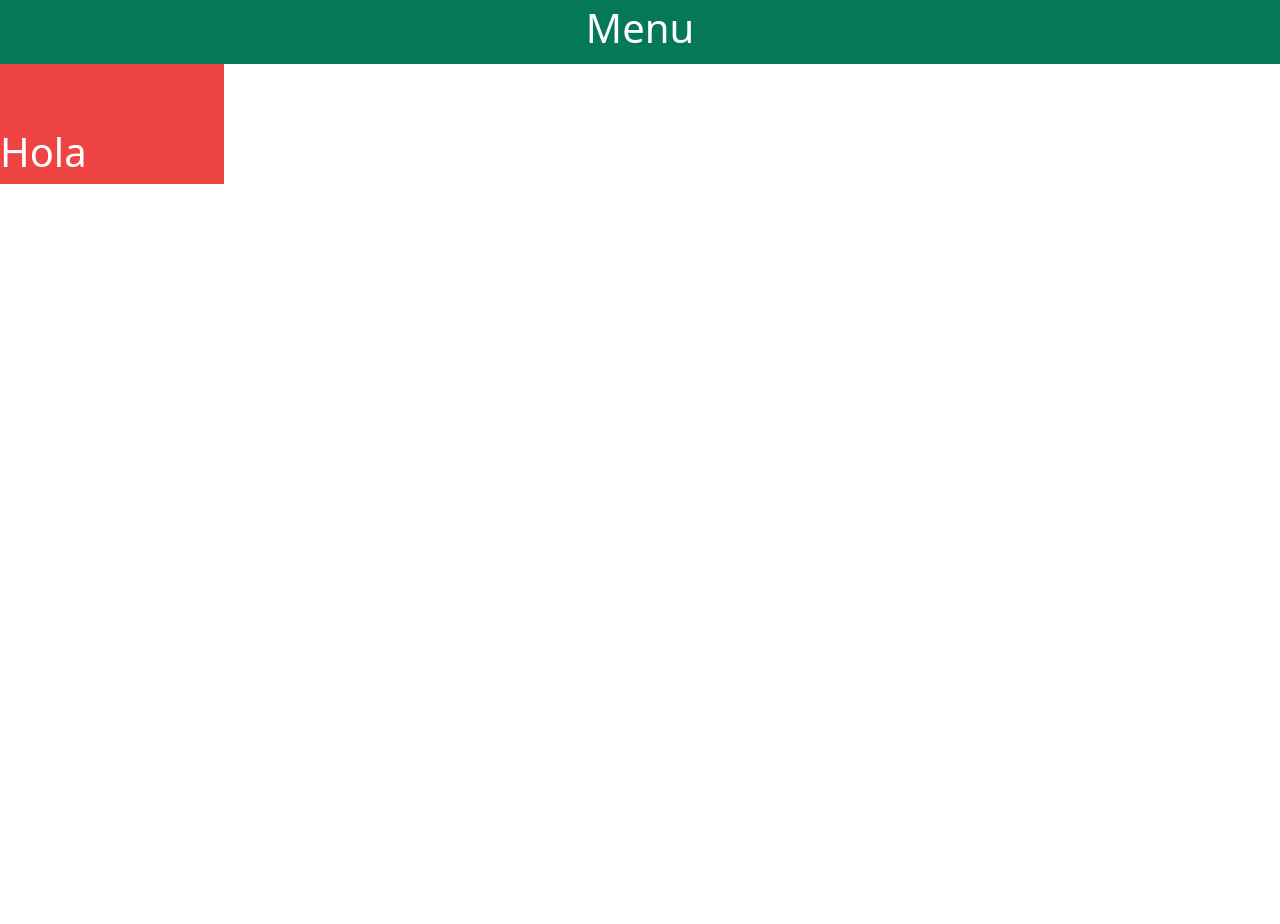
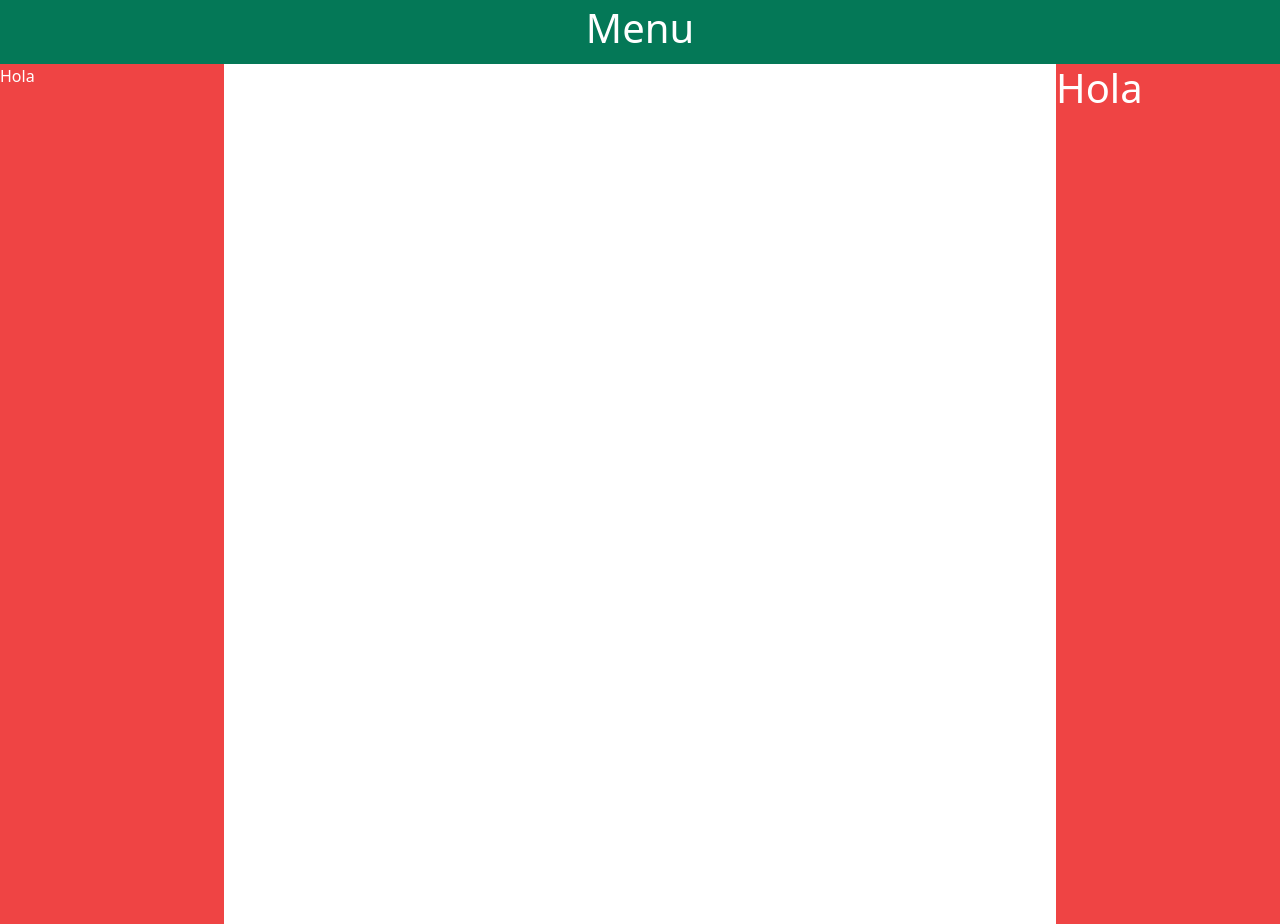
Before and after one commit to RodolfoRM123/mswww, a Django app: page / in a window 1280 px wide. Run offline with Django 5.2, Linux system fonts and the light colour scheme.

Commit message:
menu izquierdo

```diff
--- a/templates/leftside.html
+++ b/templates/leftside.html
@@ -1,6 +1,3 @@
-<div class="flex flex-1">
-    <!-- Sidebar -->
-    <div class="w-56 h-[calc(100vh-4rem)] bg-red-500 pt-16">
-        <h1 class="text-white">Hola</h1>
-    </div>
+<div class="fixed bottom-0 sm:top-0 md:top-0 lg:top-0 xl:top-0 left-0 w-screen xs:w-56 sm:w-56 md:w-56 lg:w-56 h-1/6 xs:h-screen sm:h-screen md:h-screen lg:h-screen bg-red-500 mt-16 z-0">
+    <p class="text-white">Hola</p>
 </div>
--- a/templates/navbar.html
+++ b/templates/navbar.html
@@ -1,3 +1,3 @@
-<div class="w-screen bg-green-700 h-16 flex items-center justify-center">
+<div class="w-screen bg-green-700 h-16 flex items-center justify-center z-10">
     <h1 class="text-white">Menu</h1>
 </div>
--- a/templates/rightside.html
+++ b/templates/rightside.html
@@ -0,0 +1,5 @@
+<div class="fixed top-0 right-0 pt-15 z-0">
+    <div class="w-56 h-screen bg-red-500 mt-16">
+        <h1 class="text-white">Hola</h1>
+    </div>
+</div>
```
